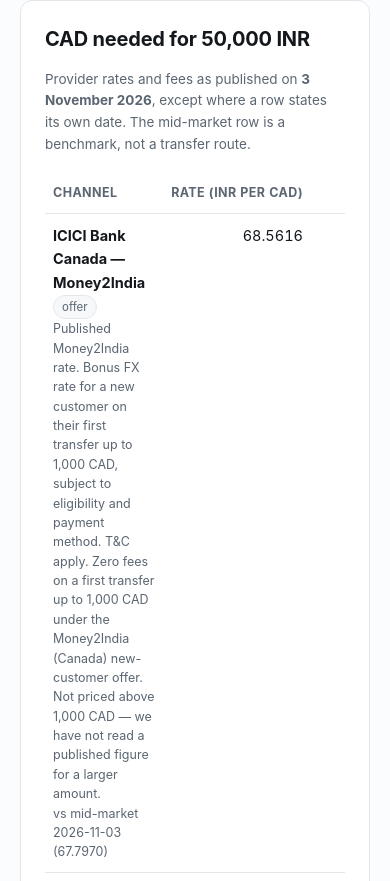
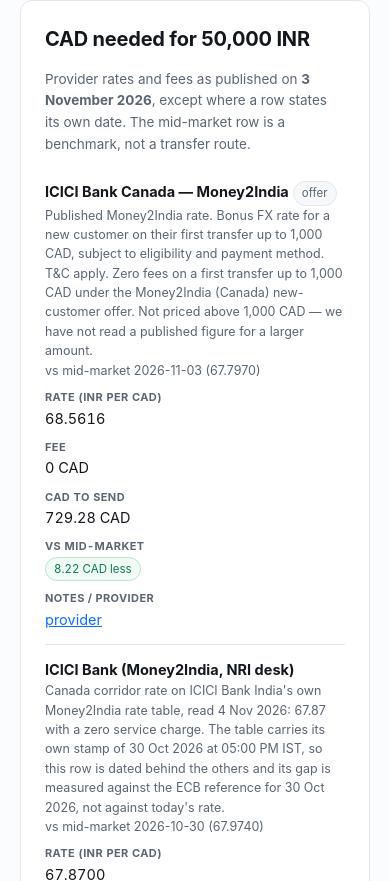
Before and after one commit to HenryLoveMiller/sendfeecalc, a plain HTML site: page inr-to-cad-calculator.html in a window 390 px wide. Shown: the part 1583-2464 px from the top of the page. Drawn offline with Linux system fonts and the light colour scheme; no server answers.

Commit message:
update inr-to-cad-calculator.html

```diff
--- a/inr-to-cad-calculator.html
+++ b/inr-to-cad-calculator.html
@@ -103,6 +103,35 @@ tr.excluded td{color:#8a94a0;background:#fafbfc}
 footer{border-top:1px solid var(--line);padding:22px 0 40px;background:#fff;font-size:13.5px;color:var(--mut)}
 .scroll{overflow-x:auto}
 @media(max-width:760px){h1{font-size:25px}}
+/* 移动端（≤520px）：两张表改成竖排卡片。
+   为什么（2026-11-28 实测）：390px 下 .scroll 容器宽 300px，而 tbl 宽 661px、
+   tbl2 宽 688px → “CAD to send” 那列起点 x=398、50,000 INR 那列起点 x=267，
+   答案要横向滑 2 屏才看得到，而且表头跟着滑走，滑完也不知道哪列是哪列。
+   改法只动 CSS：表格转 block、thead 视觉隐藏（仍在 DOM 里，爬虫读到的表结构不变）、
+   每个渠道一块卡片、列名用 ::before 标出。DOM 一行没改，费率数字一个没动。 */
+@media(max-width:520px){
+  .scroll{overflow-x:visible}
+  #tbl,#tbl2{display:block;width:100%;min-width:0}
+  #tbl thead,#tbl2 thead{position:absolute;width:1px;height:1px;margin:-1px;padding:0;overflow:hidden;clip:rect(0 0 0 0);white-space:nowrap}
+  #tbl tbody,#tbl2 tbody,#tbl tr,#tbl2 tr,#tbl td,#tbl2 td{display:block;width:100%}
+  #tbl tr,#tbl2 tr{padding:12px 0;border-bottom:1px solid var(--line)}
+  #tbl td,#tbl2 td{border-bottom:none;padding:1px 0}
+  #tbl td.num,#tbl2 td.num{text-align:left;white-space:normal}
+  #tbl td::before,#tbl2 td::before{display:block;font-size:11px;text-transform:uppercase;letter-spacing:.4px;color:var(--mut);font-weight:700;margin-top:7px}
+  #tbl td:nth-child(1)::before,#tbl2 td:nth-child(1)::before{content:none}
+  #tbl td:nth-child(2)::before{content:"Rate (INR per CAD)"}
+  #tbl td:nth-child(3)::before{content:"Fee"}
+  #tbl td:nth-child(4)::before{content:"CAD to send"}
+  #tbl td:nth-child(5)::before{content:"vs mid-market"}
+  #tbl td:nth-child(6)::before{content:"Notes / provider"}
+  #tbl2 td:nth-child(2)::before{content:"To deliver 10,000 INR"}
+  #tbl2 td:nth-child(3)::before{content:"To deliver 50,000 INR"}
+  #tbl2 td:nth-child(4)::before{content:"To deliver 100,000 INR"}
+  #tbl2 td:nth-child(5)::before{content:"To deliver 500,000 INR"}
+  #tbl2 td:nth-child(6)::before{content:"To deliver 1,000,000 INR"}
+  #tbl tr.base td,#tbl2 tr.base td{background:transparent}
+  #tbl tr.base,#tbl2 tr.base{background:#f6f9ff}
+}
 </style>
 </head>
 <body>
```
